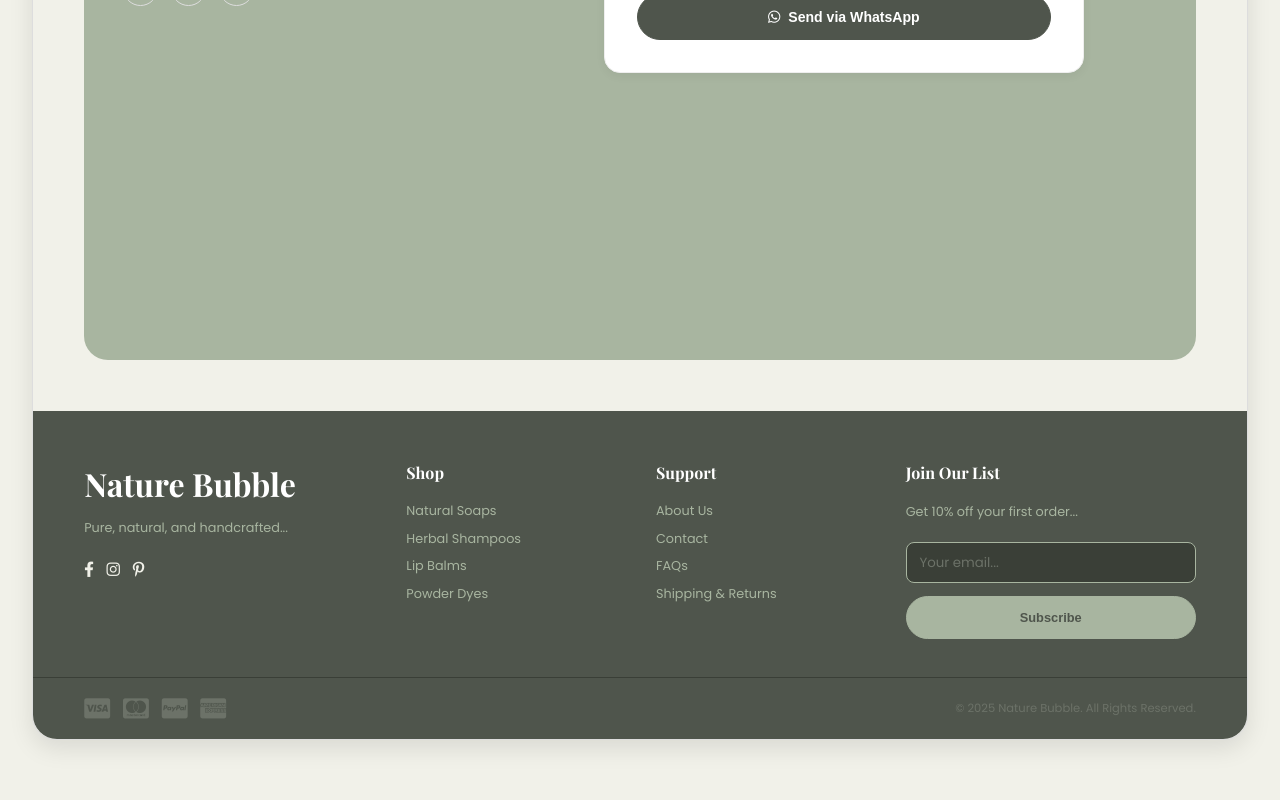
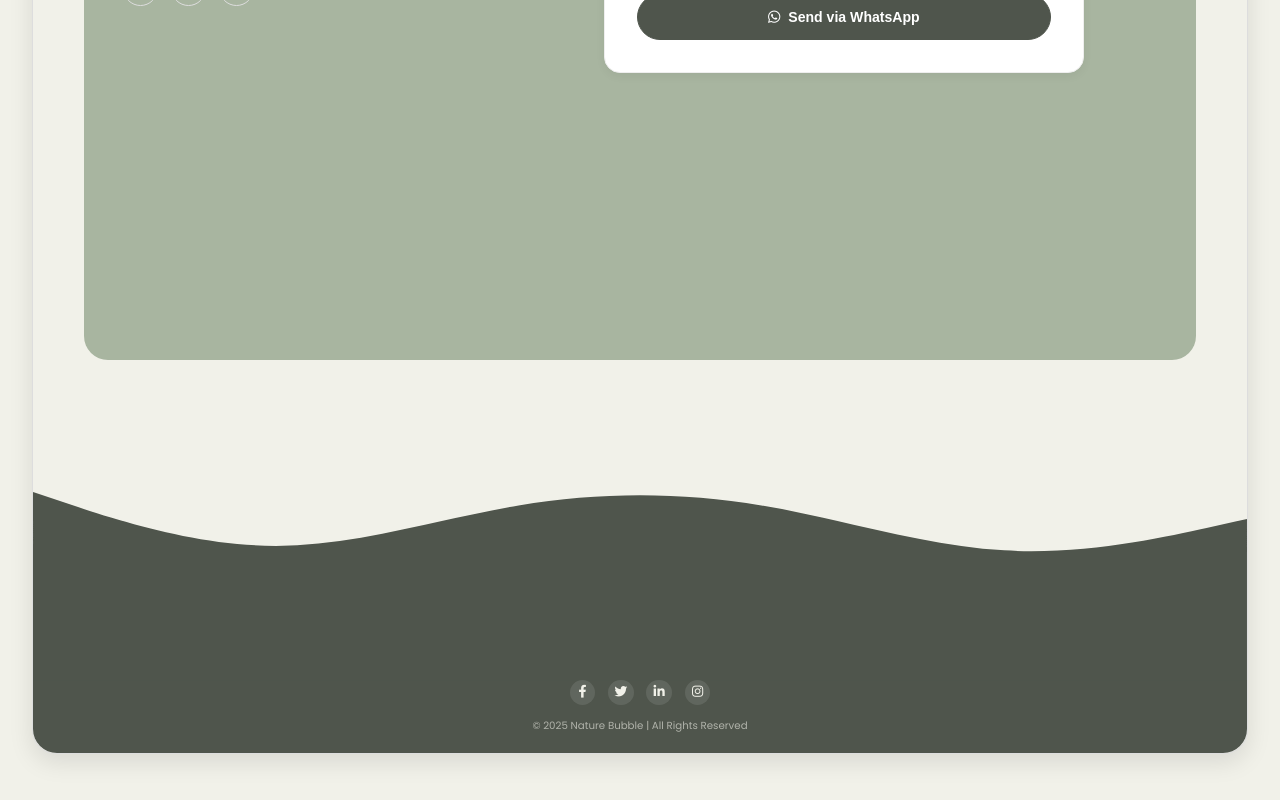
Before and after one commit to TechCupid/nb_tests, a React (Create React App) app: page /contact in a window 1280 px wide. Shown: the part 1004-1804 px from the top of the page. Built offline with nearby package versions, Linux system fonts and the light colour scheme.

Commit message:
13th commit

```diff
--- a/src/components/Footer.js
+++ b/src/components/Footer.js
@@ -1,21 +1,47 @@
 import React from 'react';
+
 
 function Footer() {
   return (
-    <footer className="site-footer">
-      <div className="footer-main">
-        <div className="footer-grid">
-          <div className="footer-col about-col"><div className="footer-logo">Nature Bubble</div><p>Pure, natural, and handcrafted...</p><div className="social-icons"><a href="#" aria-label="Facebook"><i className="fab fa-facebook-f"></i></a><a href="#" aria-label="Instagram"><i className="fab fa-instagram"></i></a><a href="#" aria-label="Pinterest"><i className="fab fa-pinterest-p"></i></a></div></div>
-          <div className="footer-col"><h4>Shop</h4><ul><li><a href="#">Natural Soaps</a></li><li><a href="#">Herbal Shampoos</a></li><li><a href="#">Lip Balms</a></li><li><a href="#">Powder Dyes</a></li></ul></div>
-          <div className="footer-col"><h4>Support</h4><ul><li><a href="#">About Us</a></li><li><a href="#">Contact</a></li><li><a href="#">FAQs</a></li><li><a href="#">Shipping & Returns</a></li></ul></div>
-          <div className="footer-col newsletter-col"><h4>Join Our List</h4><p>Get 10% off your first order...</p><form className="newsletter-form"><label htmlFor="footer-email" className="sr-only">Email</label><input id="footer-email" type="email" placeholder="Your email..." /><button type="submit" className="submit-btn">Subscribe</button></form></div>
+    <footer className="wavy-footer">
+
+      {/* --- The SVG Wave --- */}
+
+        <svg
+          viewBox="0 0 1440 320"
+          className="footer-wave-svg"
+          xmlns="http://www.w3.org/2000/svg"
+        >
+          <path
+            fill="#4f554c" /* Matches var(--dark-green) */
+            fillOpacity="1"
+            d="M0,96L48,112C96,128,192,160,288,160C384,160,480,128,576,112C672,96,768,96,864,112C960,128,1056,160,1152,165.3C1248,171,1344,149,1392,138.7L1440,128L1440,320L1392,320C1344,320,1248,320,1152,320C1056,320,960,320,864,320C768,320,672,320,576,320C480,320,384,320,288,320C192,320,96,320,48,320L0,320Z"
+          ></path>
+        </svg>
+
+
+      {/* --- Footer Content --- */}
+      <div className="footer-content">
+
+        {/* 1. Social Icons */}
+        <div className="footer-socials">
+          <a href="https://facebook.com" target="_blank" rel="noreferrer"><i className="fab fa-facebook-f"></i></a>
+          <a href="https://twitter.com" target="_blank" rel="noreferrer"><i className="fab fa-twitter"></i></a>
+          <a href="https://linkedin.com" target="_blank" rel="noreferrer"><i className="fab fa-linkedin-in"></i></a>
+          <a href="https://instagram.com" target="_blank" rel="noreferrer"><i className="fab fa-instagram"></i></a>
         </div>
-      </div>
-      <div className="footer-bottom">
-        <div className="payment-icons"><i className="fab fa-cc-visa"></i><i className="fab fa-cc-mastercard"></i><i className="fab fa-cc-paypal"></i><i className="fab fa-cc-amex"></i></div>
-        <p>© {new Date().getFullYear()} Nature Bubble. All Rights Reserved.</p>
+
+        {/* 2. Navigation Links */}
+
+
+        {/* 3. Copyright */}
+        <div className="footer-copyright">
+          <p>&copy; {new Date().getFullYear()} Nature Bubble | All Rights Reserved</p>
+        </div>
+
       </div>
     </footer>
   );
 }
+
 export default Footer;
--- a/src/style.css
+++ b/src/style.css
@@ -451,151 +451,6 @@ header nav a:hover::after {
     border-color: #3a3f37;
 }
 
-/* ============================================== */
-/* === "INTEGRATED" FOOTER STYLES === */
-/* ============================================== */
-.site-footer {
-    background-color: var(--dark-green);
-    color: var(--bg-color);
-    padding-top: 4rem;
-    margin: 0 -4rem; /* Full width */
-    border-radius: 0 0 1.875rem 1.875rem; /* 30px */
-}
-.footer-main {
-    max-width: 100rem; /* 1600px */
-    margin: 0 auto;
-    padding: 0 4rem;
-}
-.footer-grid {
-    display: grid;
-    grid-template-columns: 2fr 1.5fr 1.5fr 2fr;
-    gap: 2.5rem;
-    margin-bottom: 3rem;
-}
-.footer-col h4 {
-    font-family: var(--font-serif);
-    font-size: 1.25rem;
-    margin-bottom: 1.5rem;
-    color: white;
-}
-.footer-col.about-col .footer-logo {
-    font-family: var(--font-serif);
-    font-size: 2.5rem;
-    font-weight: 700;
-    color: white;
-    margin-bottom: 1rem;
-}
-.footer-col p {
-    color: var(--accent-green);
-    line-height: 1.6;
-    margin-bottom: 1.5rem;
-}
-.footer-col ul {
-    list-style: none;
-    padding: 0;
-    margin: 0;
-}
-.footer-col ul li {
-    margin-bottom: 0.75rem;
-}
-.footer-col ul li a {
-    text-decoration: none;
-    color: var(--accent-green);
-    transition: color 0.3s ease, padding-left 0.3s ease;
-}
-.footer-col ul li a:hover {
-    color: white;
-    padding-left: 0.3125rem; /* 5px */
-}
-.social-icons {
-    display: flex;
-    gap: 1rem;
-}
-.social-icons a {
-    color: var(--bg-color);
-    font-size: 1.2rem;
-    text-decoration: none;
-    transition: color 0.3s ease, transform 0.3s ease;
-}
-.social-icons a:hover {
-    color: white;
-    transform: scale(1.1);
-}
-.footer-col.newsletter-col p {
-    margin-bottom: 1.5rem;
-}
-.newsletter-form input {
-    width: 100%;
-    border: 0.0625rem solid var(--accent-green); /* 1px */
-    padding: 0.75rem 1rem;
-    background: #3a3f37;
-    color: white;
-    font-family: var(--font-sans);
-    margin-bottom: 1rem;
-}
-.newsletter-form input::placeholder {
-    color: var(--text-light);
-}
-.newsletter-form .submit-btn {
-    width: 100%;
-    background: var(--accent-green);
-    border-color: var(--accent-green);
-    color: var(--dark-green);
-    transition: background 0.3s ease, border-color 0.3s ease;
-}
-.newsletter-form .submit-btn:hover {
-    background: white;
-    border-color: white;
-}
-.footer-bottom {
-    display: flex;
-    flex-wrap: wrap;
-    justify-content: space-between;
-    align-items: center;
-    gap: 1rem;
-    padding: 1.5rem 4rem;
-    border-top: 0.0625rem solid #3a3f37; /* 1px */
-    color: var(--text-light);
-}
-.payment-icons {
-    display: flex;
-    gap: 1rem;
-    font-size: 1.8rem;
-}
-.footer-bottom p {
-    font-size: 0.9rem;
-}
-
-/* ============================================== */
-/* === SCROLL TO TOP BUTTON === */
-/* ============================================== */
-.scroll-to-top-btn {
-    position: fixed;
-    bottom: 1.875rem; /* 30px */
-    right: 1.875rem; /* 30px */
-    width: 3.125rem; /* 50px */
-    height: 3.125rem; /* 50px */
-    border-radius: 50%;
-    background: var(--accent-green);
-    color: var(--dark-green);
-    border: 0.0625rem solid var(--dark-green); /* 1px */
-    font-size: 1.2rem;
-    cursor: pointer;
-    display: flex;
-    align-items: center;
-    justify-content: center;
-    z-index: 1000;
-    opacity: 0;
-    transform: translateY(1.25rem); /* 20px */
-    animation: fadeIn 0.3s ease forwards;
-    box-shadow: 0 0.25rem 0.625rem rgba(0,0,0,0.1); /* 4px 10px */
-    transition: all 0.3s ease;
-}
-.scroll-to-top-btn:hover {
-    background: var(--dark-green);
-    color: white;
-    transform: scale(1.1);
-}
 
 /* ============================================== */
 /* === ALL PRODUCTS PAGE STYLES (v6 - Sidebar Controls) === */
@@ -2099,7 +1954,7 @@ header nav a.active::after {
     padding: 3rem 0 2rem 0;
     text-align: center;
     overflow: hidden;
-    color: #fff;
+
     perspective: 1000px;
     border-radius: 1rem;
 }
@@ -2167,7 +2022,7 @@ header nav a.active::after {
     overflow: hidden; line-height: 0; z-index: 5; opacity: 0.95;
 }
 .baby-wave-top svg { display: block; width: calc(100% + 1.3px); height: 35px; }
-.baby-wave-top .shape-fill { fill: #FFFFFF; }
+.baby-wave-top .shape-fill { fill:#f1f1e9 ; }
 
 /* --- 4. Hanging Mobile --- */
 .mobile-string {
@@ -2384,3 +2239,176 @@ header nav a.active::after {
 @media (max-width: 1100px) { .baby-grid { width: 724px; } .baby-arrow.left { left: -5rem; } .baby-arrow.right { right: -5rem; } }
 @media (max-width: 800px) { .baby-grid { width: 472px; } }
 @media (max-width: 550px) { .baby-grid { width: 220px; gap: 0; } .mobile-string { display: none; } }
+
+/* ============================================== */
+/* === WAVY FOOTER STYLES (Final & Full Width) === */
+/* ============================================== */
+
+.wavy-footer {
+    position: relative;
+
+    /* --- FIX: Pull footer to the edges of the container --- */
+    width: auto;
+    margin-left: -4rem;
+    margin-right: -4rem;
+    margin-top: 0; /* No gap above */
+
+    /* --- FIX: Match container's bottom rounded corners --- */
+    border-bottom-left-radius: 1.875rem;
+    border-bottom-right-radius: 1.875rem;
+
+    overflow: hidden;
+}
+
+/* --- 1. The Wave SVG --- */
+.footer-wave-container {
+    line-height: 0;
+    width: 100%;
+    /* Pull wave down slightly to reduce height */
+    transform: translateY(5px);
+}
+
+.footer-wave-svg {
+    display: block;
+    width: 100%;
+    height: auto;
+    background-color: transparent;
+}
+
+/* --- 2. Main Content Area --- */
+.footer-content {
+    background-color: var(--dark-green);
+    color: var(--bg-color);
+
+    /* Tight Padding */
+    padding: 0 2rem 1.5rem 2rem;
+
+    text-align: center;
+    display: flex;
+    flex-direction: column;
+    align-items: center;
+
+    /* Tight Gap */
+    gap: 1rem;
+
+    /* Remove any sub-pixel line gap */
+    margin-top: -1px;
+}
+
+/* --- 3. Social Icons --- */
+.footer-socials {
+    display: flex;
+    gap: 1rem;
+    margin-bottom: 0;
+}
+
+.footer-socials a {
+    display: flex;
+    align-items: center;
+    justify-content: center;
+
+    /* Smaller Buttons */
+    width: 2rem;
+    height: 2rem;
+    font-size: 1rem;
+
+    background-color: rgba(255, 255, 255, 0.1);
+    color: var(--bg-color);
+    border-radius: 50%;
+    text-decoration: none;
+    transition: all 0.3s ease;
+}
+
+.footer-socials a:hover {
+    background-color: var(--accent-green);
+    color: var(--dark-green);
+    transform: translateY(-2px);
+}
+
+/* --- 4. Navigation Links --- */
+.footer-nav {
+    display: flex;
+    gap: 1.5rem;
+    flex-wrap: wrap;
+    justify-content: center;
+}
+
+.footer-nav a {
+    color: var(--bg-color);
+    text-decoration: none;
+    font-family: var(--font-sans);
+    font-weight: 500;
+    font-size: 0.95rem;
+    position: relative;
+    transition: color 0.3s ease;
+}
+
+.footer-nav a::after {
+    content: '';
+    position: absolute;
+    width: 0;
+    height: 1px;
+    bottom: -2px;
+    left: 50%;
+    background-color: var(--accent-green);
+    transition: all 0.3s ease;
+    transform: translateX(-50%);
+}
+
+.footer-nav a:hover {
+    color: var(--accent-green);
+}
+
+.footer-nav a:hover::after {
+    width: 100%;
+}
+
+/* --- 5. Copyright --- */
+.footer-copyright p {
+    font-size: 0.8rem;
+    color: rgba(241, 241, 233, 0.6);
+    margin: 0;
+    font-family: var(--font-sans);
+}
+
+@media (max-width: 75rem) { /* 1200px / 16px */
+    .browser-frame {
+        padding: 0 2rem; /* The container padding is 2rem here */
+    }
+
+    /* ... (keep existing hero/contact/footer-grid styles) ... */
+
+    /* --- ADD THIS FIX FOR FOOTER --- */
+    .wavy-footer {
+        /* Match negative margin to the container padding (2rem) */
+        margin-left: -2rem;
+        margin-right: -2rem;
+        /* Keep the rounded corners */
+        border-bottom-left-radius: 1.875rem;
+        border-bottom-right-radius: 1.875rem;
+        width: auto;
+    }
+
+    /* ... (keep existing slider styles) ... */
+}
+
+@media (max-width: 56.25rem) { /* 900px / 16px */
+    .browser-frame {
+        padding: 0 1rem; /* The container padding is 1rem here */
+        /* ... */
+    }
+
+    /* ... (keep existing styles) ... */
+
+    /* --- UPDATE/CHECK THIS FIX FOR FOOTER --- */
+    .wavy-footer {
+        /* Match negative margin to the container padding (1rem) */
+        margin-left: -1rem;
+        margin-right: -1rem;
+        /* Remove rounded corners on mobile for full-width look */
+        border-radius: 0;
+        width: auto;
+    }
+
+    /* ... (keep existing baby section styles) ... */
+}
```
Also changed, not shown: src/pages/ContactPage.js (+4 -4 lines).
